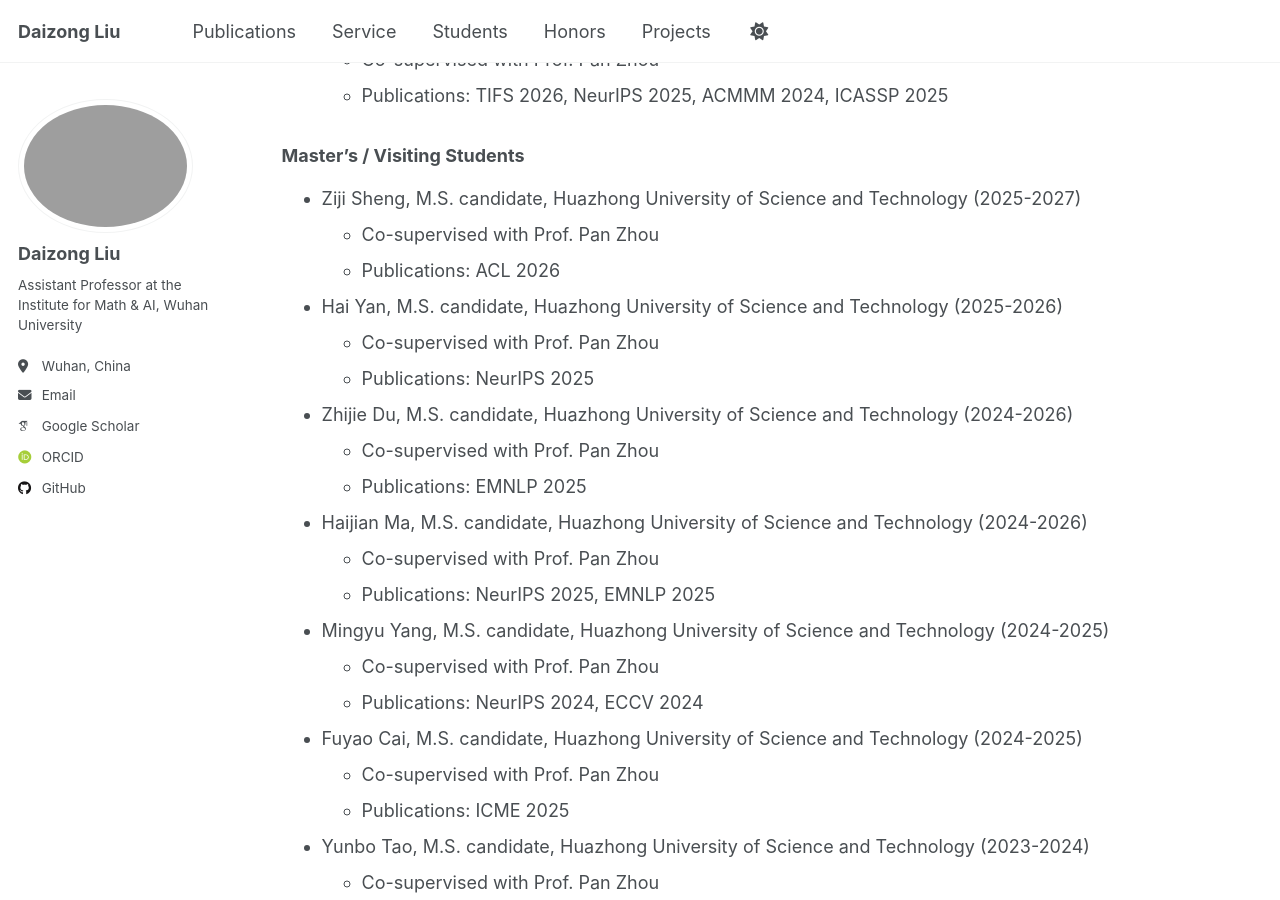
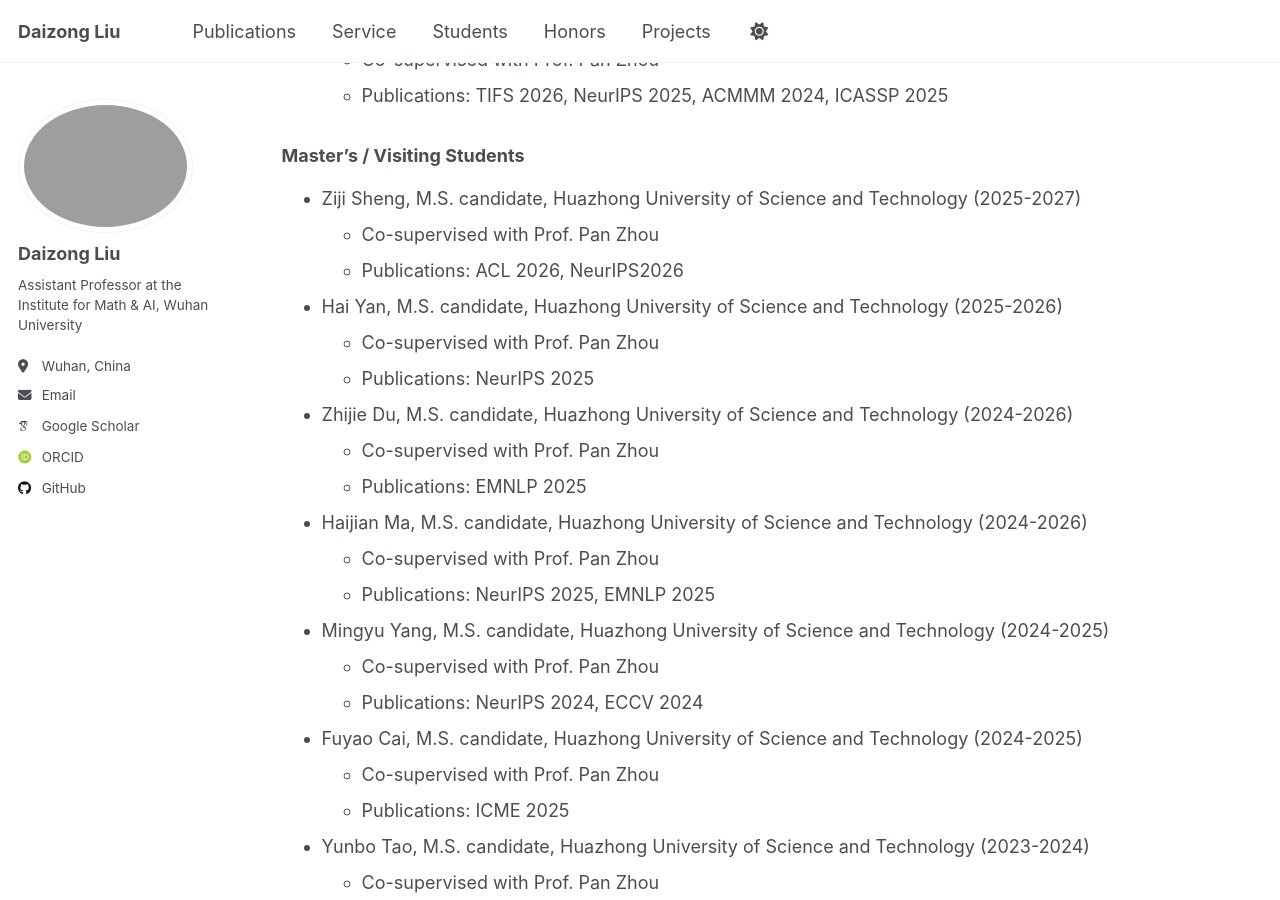
Before and after one commit to liudaizong/liudaizong.github.io, a Jekyll site: the page built from _pages/student.md, in a window 1280 px wide and 900 px high, scrolled down 758 px. Built offline with Jekyll 4.4.1, drawn with Linux system fonts in a browser that asks for light colours; some web fonts are replaced.

Commit message:
Update student.md

```diff
--- a/_pages/student.md
+++ b/_pages/student.md
@@ -34,7 +34,7 @@ Students whom I co-supervise or collaborate with at other institutions.
 
 * Ziji Sheng, M.S. candidate, Huazhong University of Science and Technology (2025-2027)
   * Co-supervised with Prof. Pan Zhou
-  * Publications: ACL 2026
+  * Publications: ACL 2026, NeurIPS2026
 
 * Hai Yan, M.S. candidate, Huazhong University of Science and Technology (2025-2026)
   * Co-supervised with Prof. Pan Zhou
```
